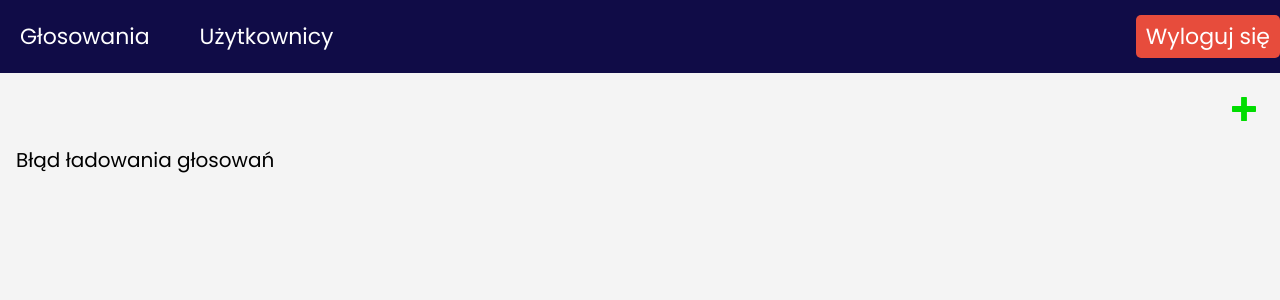
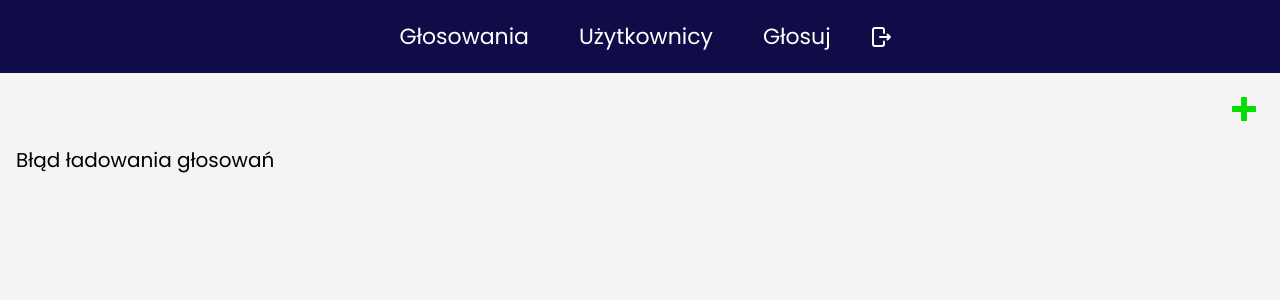
Before and after one commit to 8bocian/vox_legatus, a FastAPI app: template vox_legatus/app/templates/dashboard.html in a window 1280 px wide. Shown: the top 300 px of the page. Run offline with FastAPI, Linux system fonts and the light colour scheme; the template is opened without the code that fills it: most values are stand-ins (such as "Sample title", 1, 10 or a date in 2020); data that the repository does not hold is empty.

Commit message:
logout and vote as admin

```diff
--- a/vox_legatus/app/database.py
+++ b/vox_legatus/app/database.py
@@ -6,10 +6,10 @@
 async_engine = create_async_engine(
     DATABASE_URL,
     echo=False,
-    pool_size=20,
-    max_overflow=40,
-    pool_timeout=30,
-    pool_recycle=1800
+    # pool_size=20,
+    # max_overflow=40,
+    # pool_timeout=30,
+    # pool_recycle=1800
 )
 
 AsyncSessionLocal = sessionmaker(bind=async_engine, class_=AsyncSession, expire_on_commit=False)
--- a/vox_legatus/app/static/css/dashboard-user.css
+++ b/vox_legatus/app/static/css/dashboard-user.css
@@ -5,6 +5,11 @@
   background-color: #f5f5f5;
   font-size: 16px;
   color: #222;
+}
+
+.header {
+  display: flex;
+  justify-content: space-between;
 }
 
 * {
--- a/vox_legatus/app/static/js/dashboard.js
+++ b/vox_legatus/app/static/js/dashboard.js
@@ -8,6 +8,12 @@
 let currentSection = 'polls';
 const logoutBtn = document.getElementById('logoutBtn');
 logoutBtn.addEventListener('click', logout);
+
+const voteBtn = document.getElementById('voteBtn');
+
+voteBtn.addEventListener('click', () => {
+  window.location.href = '/vote';
+});
 
 pollsBtn.addEventListener('click', () => {
   currentSection = 'polls';
--- a/vox_legatus/app/templates/dashboard.html
+++ b/vox_legatus/app/templates/dashboard.html
@@ -9,8 +9,9 @@
   <nav>
     <div id="pollsBtn">Głosowania</div>
     <div id="usersBtn">Użytkownicy</div>
-    <div id="logoutBtn" class="btn" style="margin-left:auto; cursor:pointer; padding: 5px 10px; background:#e74c3c; color:#fff; border-radius:5px; user-select:none;">
-      Wyloguj się
+    <div id="voteBtn">Głosuj</div>
+    <div id="logoutBtn" class="btn" >
+      <img src="/static/images/logout-white.svg" alt="wygoluj" />
     </div>
   </nav>
 
--- a/vox_legatus/app/templates/vote.html
+++ b/vox_legatus/app/templates/vote.html
@@ -8,8 +8,10 @@
   <meta name="viewport" content="width=device-width, initial-scale=1.0" />
 <body>
   <div class="mainContainer">
-    <h1>Twoje Głosowania</h1>
-
+    <div class="header">
+      <h1>Twoje Głosowania</h1>
+      <div id="logoutBtn" class="btn"><img src="/static/images/logout.svg" alt="wyloguj" /></div>
+    </div>
     <h2>Nowe Głosowania</h2>
     <div id="newPolls"></div>
 
```
Also changed, not shown: vox_legatus/app/static/js/vote.js (+14 -1 lines), vox_legatus/app/static/images/logout-white.svg (added), vox_legatus/app/static/images/logout.svg (added).
